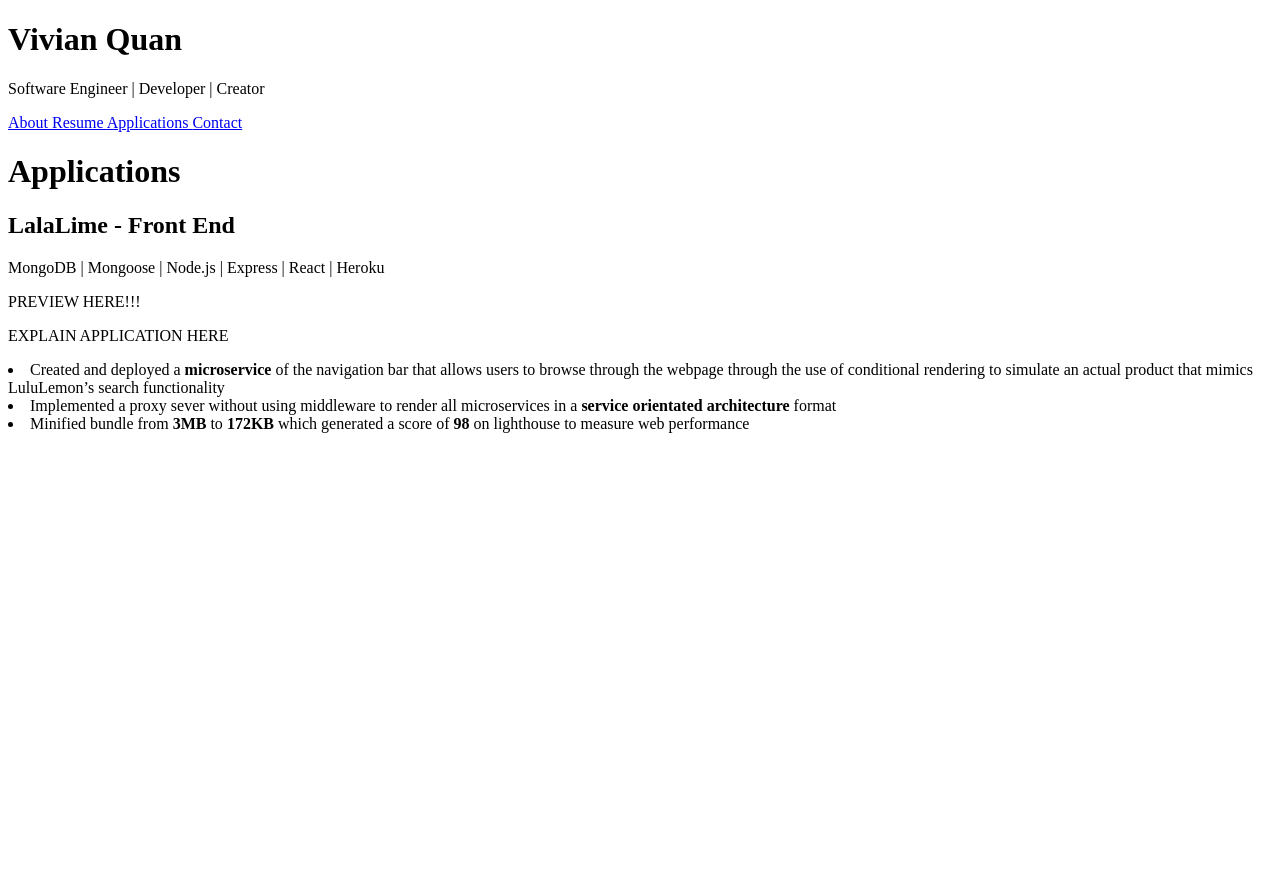
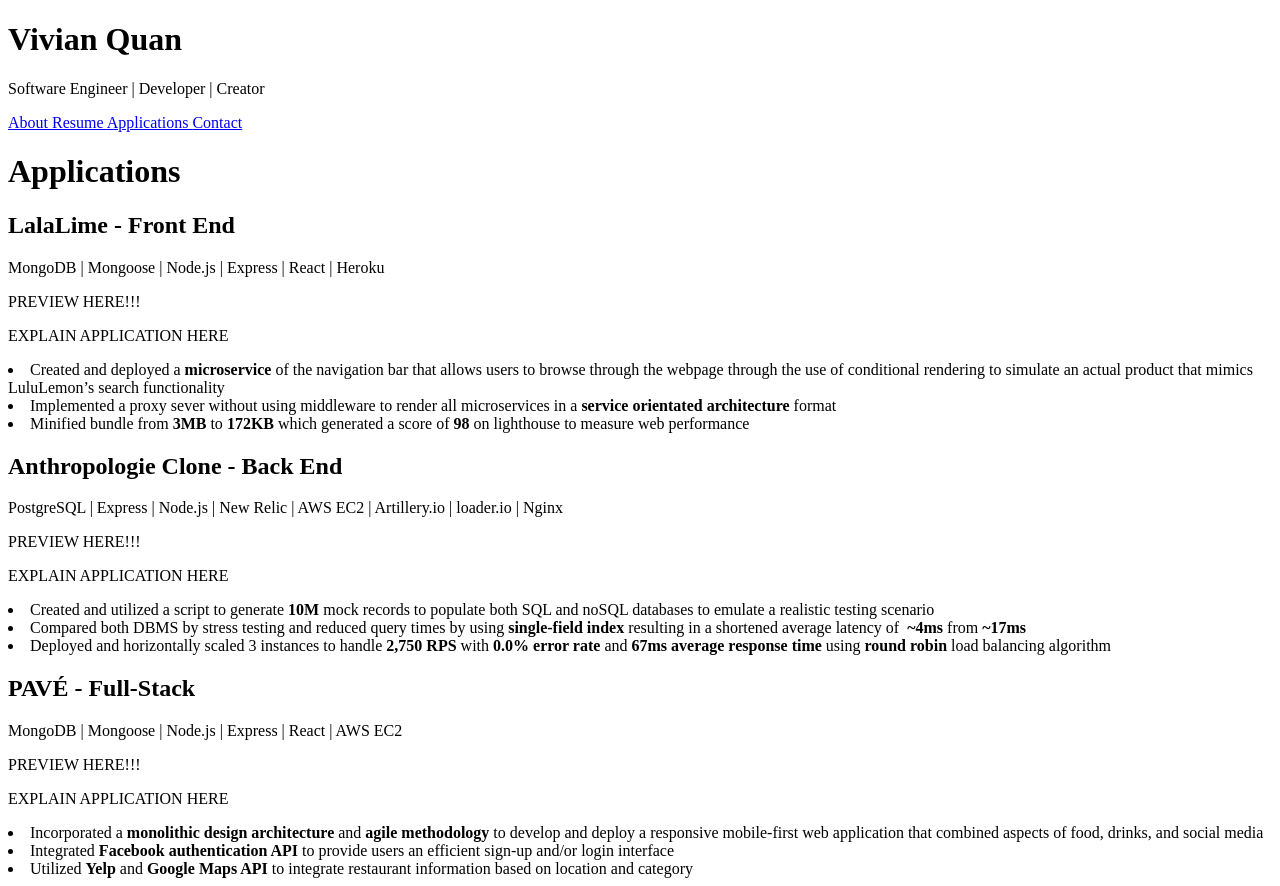
Before and after one commit to vivxz/portfolio, a React app: page /project in a window 1280 px wide. Before the commit the page ends 800 px from the top, so only its background shows below. Built offline with nearby package versions, Linux system fonts and the light colour scheme; the HTML template or start-up script is replaced by a standard one.

Commit message:
[prog]: Added skeleton for additional apps

```diff
--- a/src/components/Project.jsx
+++ b/src/components/Project.jsx
@@ -21,6 +21,36 @@ const Project = () => {
           </div>
         </div>
       </div>
+      <div classname="apps-sections fe">
+        <h2>Anthropologie Clone - Back End</h2>
+        <div className="techstack">
+          <p>PostgreSQL | Express | Node.js | New Relic | AWS EC2 | Artillery.io | loader.io | Nginx</p>
+          <div className="appreview">
+            PREVIEW HERE!!!
+          </div>
+          <div className="app-description">
+            <p>EXPLAIN APPLICATION HERE</p>
+            <li>Created and utilized a script to generate <strong>10M</strong> mock records to populate both SQL and noSQL databases to emulate a realistic testing scenario </li>
+            <li>Compared both DBMS by stress testing and reduced query times by using <strong>single-field index</strong> resulting in a shortened average latency of  <strong>~4ms</strong> from <strong>~17ms</strong></li>
+            <li>Deployed and horizontally scaled 3 instances to handle <strong>2,750 RPS</strong> with <strong>0.0% error rate</strong> and <strong>67ms average response time</strong> using <strong>round robin</strong> load balancing algorithm</li>
+          </div>
+        </div>
+      </div>
+      <div classname="apps-sections fe">
+        <h2>PAVÉ - Full-Stack</h2>
+        <div className="techstack">
+          <p>MongoDB | Mongoose | Node.js | Express | React | AWS EC2</p>
+          <div className="appreview">
+            PREVIEW HERE!!!
+          </div>
+          <div className="app-description">
+            <p>EXPLAIN APPLICATION HERE</p>
+            <li>Incorporated a <strong>monolithic design architecture</strong> and <strong>agile methodology</strong> to develop and deploy a responsive mobile-first web application that combined aspects of food, drinks, and social media</li>
+            <li>Integrated <strong>Facebook authentication API</strong> to provide users an efficient sign-up and/or login interface</li>
+            <li>Utilized <strong>Yelp</strong> and <strong>Google Maps API</strong> to integrate restaurant information based on location and category</li>
+          </div>
+        </div>
+      </div>
     </div>
   )
 }
```
